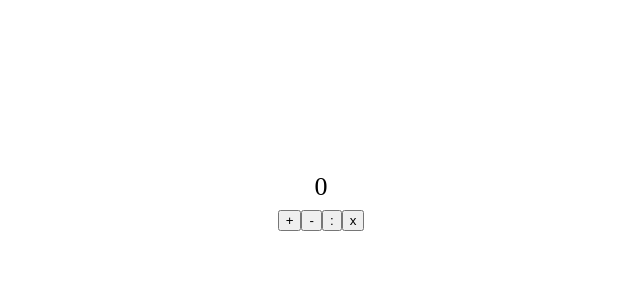
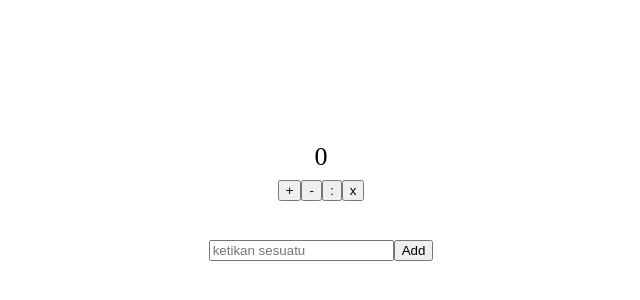
Before and after one commit to andi-faizal94/react-project, a React (Create React App) app: page / in a window 1280 px wide. Shown: the part 206-506 px from the top of the page, without its empty margins (319-959 px from the left). Built offline with nearby package versions, Linux system fonts and the light colour scheme.

Commit message:
add file Input.js

```diff
--- a/src/App.js
+++ b/src/App.js
@@ -1,10 +1,12 @@
 import "./App.css";
 import UseStates from "./components/UseState";
+import Input from "./components/Input";
 function App() {
   return (
     <div className="App">
       <header className="App-header">
         <UseStates />
+        <Input />
       </header>
     </div>
   );
--- /dev/null
+++ b/src/components/Input.js
@@ -0,0 +1,25 @@
+import React, { useState } from "react";
+
+function Input() {
+  const [inputValue, setInputValue] = useState("");
+
+  const addButton = (event) => {
+    event.preventDefault();
+    setInputValue(inputValue);
+  };
+  const onChange = (event) => {
+    setInputValue(event.target.value);
+  };
+  return (
+    <>
+      <form>
+        {inputValue}
+        <br />
+        <input onChange={onChange} placeholder="ketikan sesuatu" />
+        <button onClick={addButton}>Add</button>
+      </form>
+    </>
+  );
+}
+
+export default Input;
```
